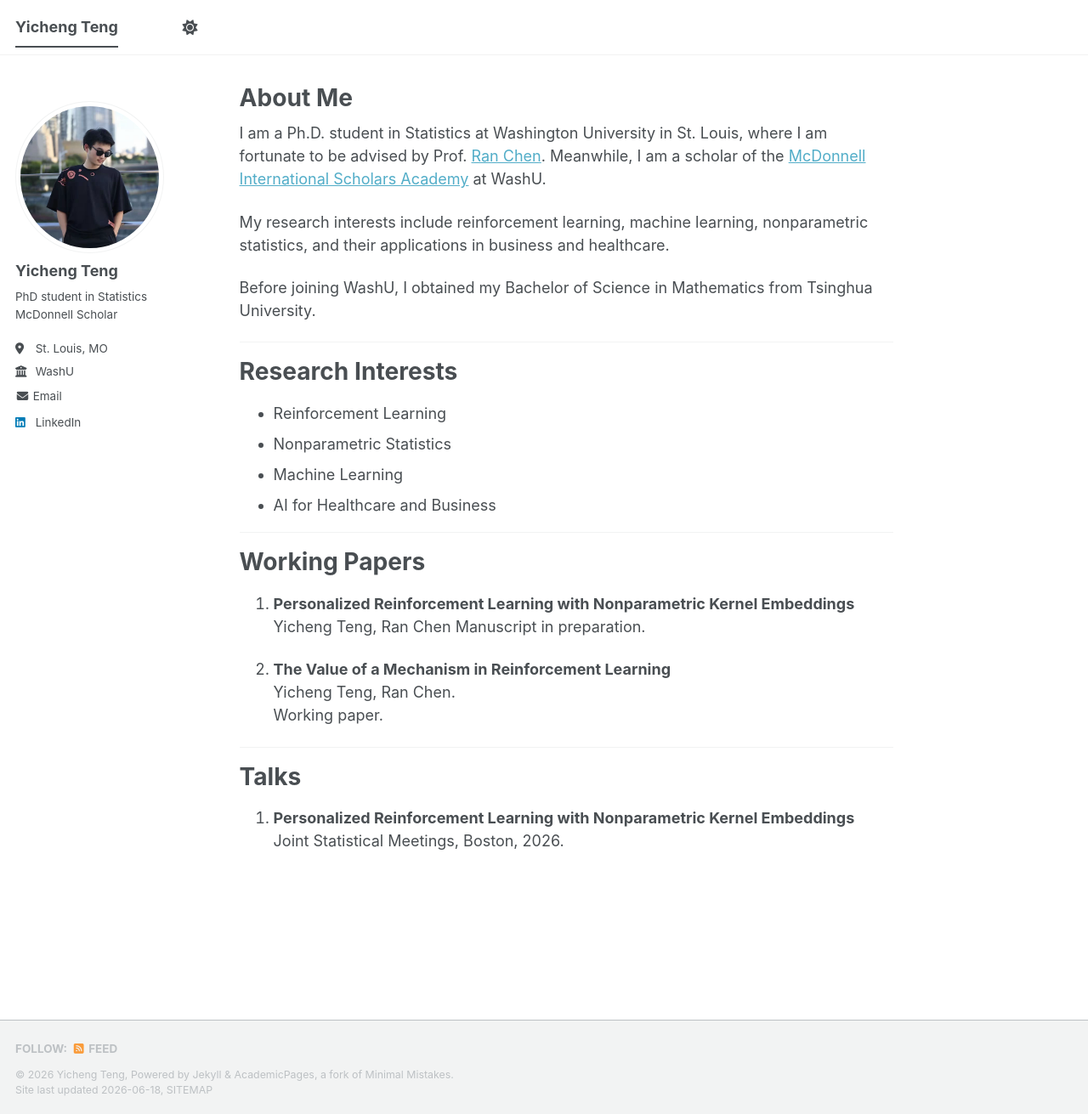
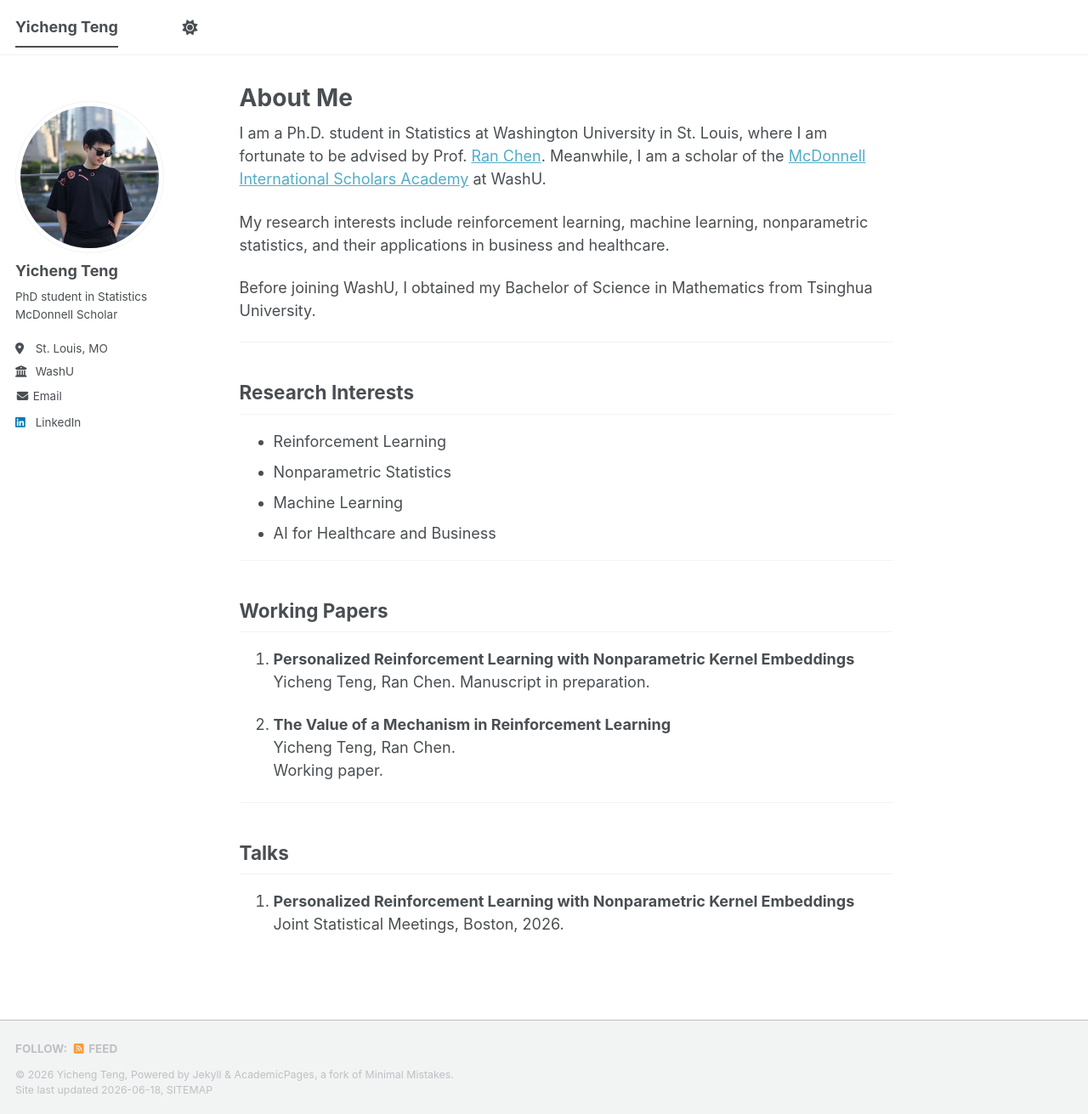
Before and after one commit to Yicheng-Teng/Yicheng-Teng.github.io, a Jekyll site: the page built from _pages/about.md, in a window 1280 px wide and 1311 px high. Shown: the whole window at 85% size. Built offline with Jekyll 4.4.1, drawn with Linux system fonts in a browser that asks for light colours; a script bundle is joined from its source files by our own code; library files that are not in the unit come from our copies.

```diff
--- a/_pages/about.md
+++ b/_pages/about.md
@@ -15,7 +15,7 @@ Before joining WashU, I obtained my Bachelor of Science in Mathematics from Tsin
 
 ---
 
-# Research Interests
+## Research Interests
 
 - Reinforcement Learning
 - Nonparametric Statistics
@@ -24,10 +24,10 @@ Before joining WashU, I obtained my Bachelor of Science in Mathematics from Tsin
 
 ---
 
-# Working Papers
+## Working Papers
 
 1. **Personalized Reinforcement Learning with Nonparametric Kernel Embeddings**
-   Yicheng Teng, Ran Chen
+   Yicheng Teng, Ran Chen.
    Manuscript in preparation.
 
 2. **The Value of a Mechanism in Reinforcement Learning**
@@ -36,7 +36,7 @@ Before joining WashU, I obtained my Bachelor of Science in Mathematics from Tsin
 
 ---
 
-# Talks
+## Talks
 
 1. **Personalized Reinforcement Learning with Nonparametric Kernel Embeddings**
    Joint Statistical Meetings, Boston, 2026.
```
